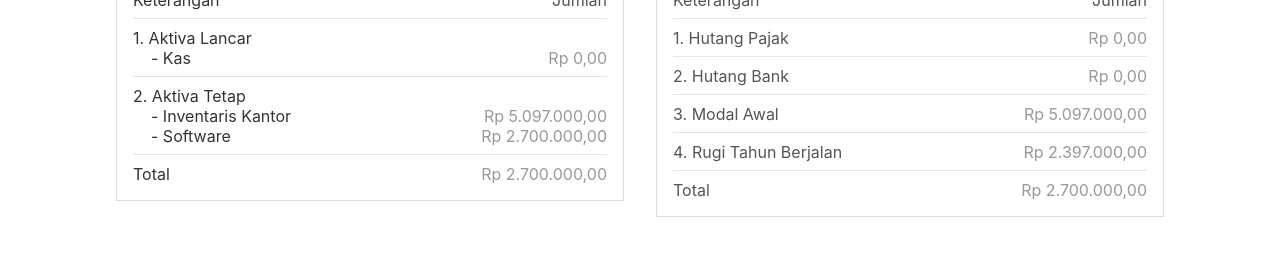
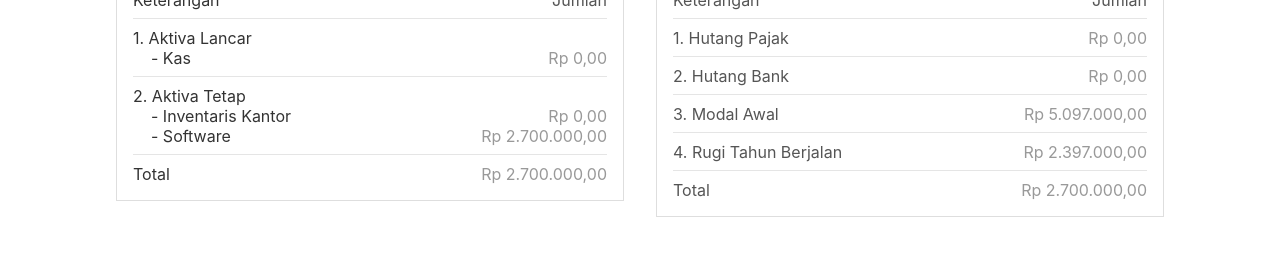
Before and after one commit to artslinux/nudc33ycmqc, a Jekyll site: the page neraca.html, which Jekyll copies as it is, in a window 1280 px wide and 900 px high. Shown: the part 396-668 px from the top of the window. Built offline with Jekyll 4.4.1, drawn with Linux system fonts in a browser that asks for light colours.

Commit message:
Update neraca.html

```diff
--- a/neraca.html
+++ b/neraca.html
@@ -254,7 +254,7 @@ html {scrollbar-width: thin; scrollbar-color: #888 #f1f1f1;}
     2. Aktiva Tetap<br/>
     &nbsp;&nbsp;&nbsp;&nbsp;-&nbsp;Inventaris Kantor
     <div class="container-right">
-    Rp 5.097.000,00
+    Rp 0,00
     </div><br/>
     &nbsp;&nbsp;&nbsp;&nbsp;-&nbsp;Software
     <div class="container-right">
```
